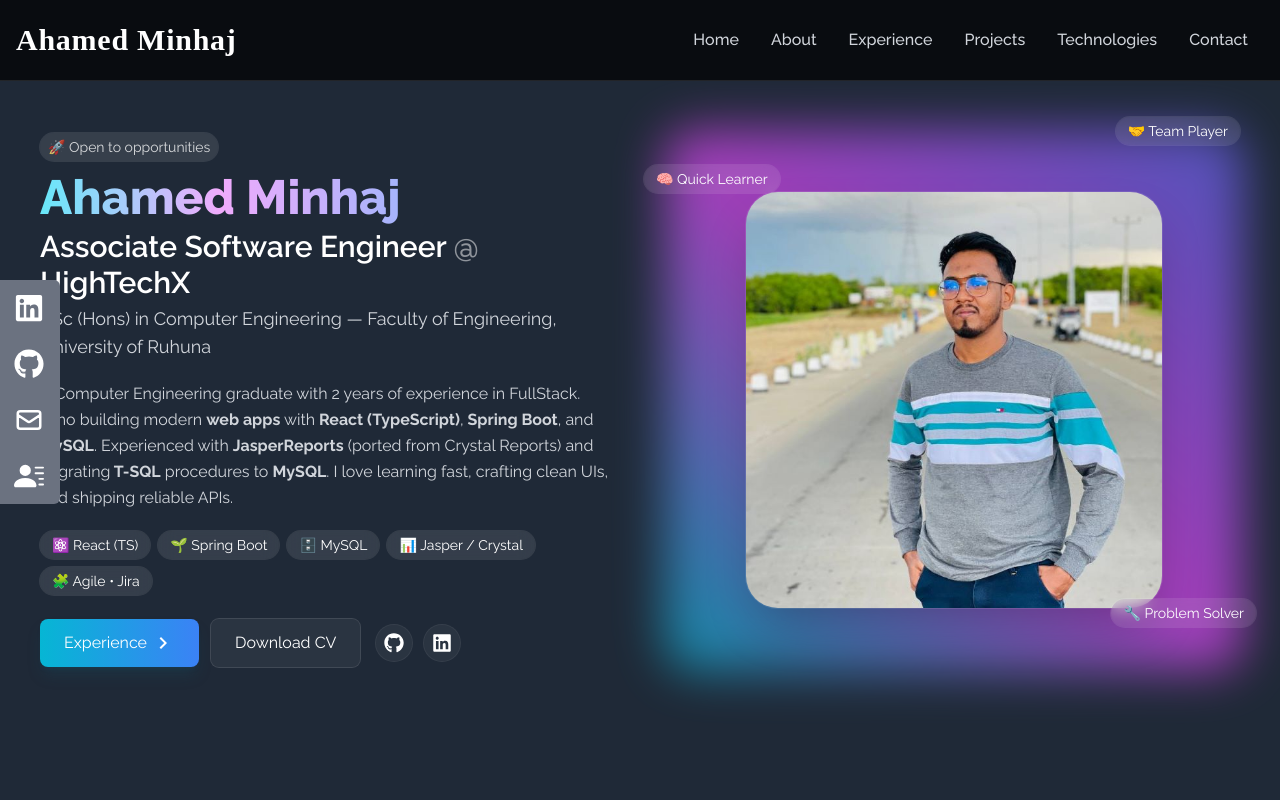
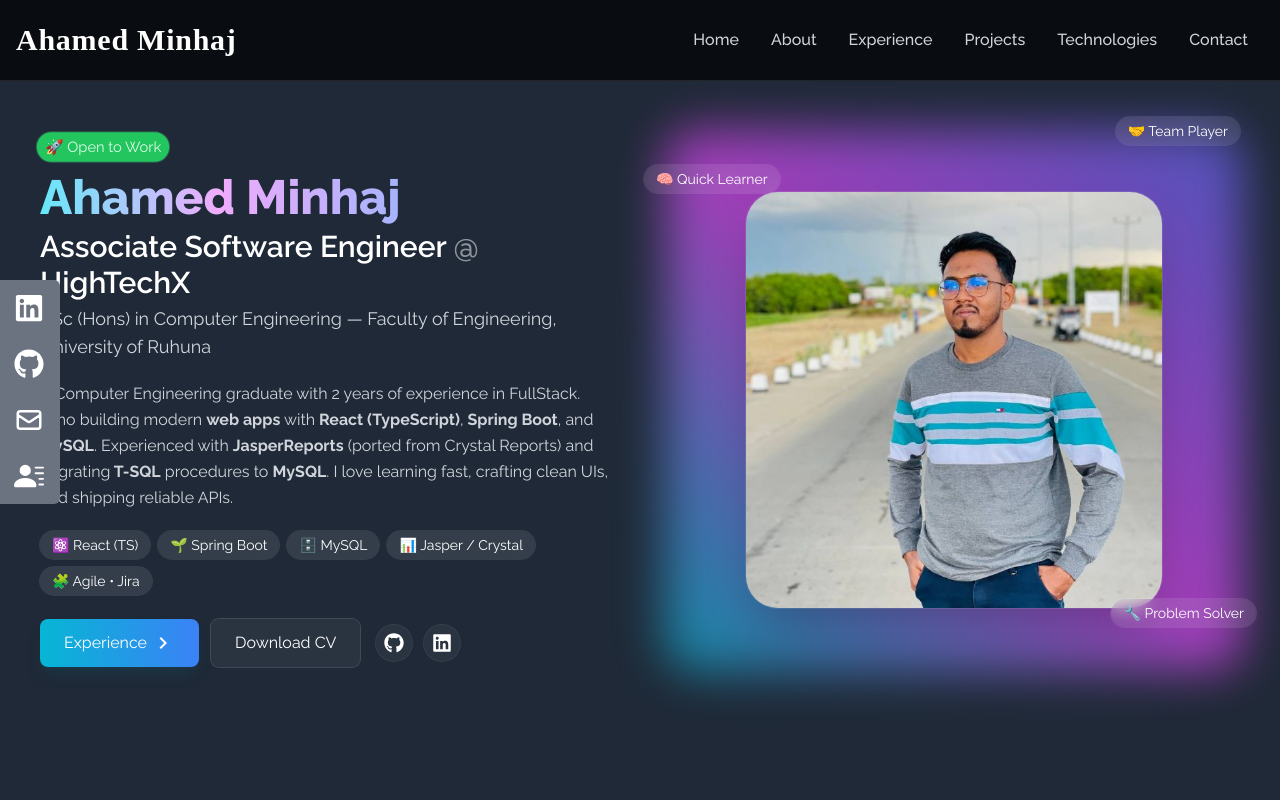
Before and after one commit to AhamedMinhaj456/Ahamed-Minhaj-Portfolio, a React (Create React App) app: page / in a window 1280 px wide. Shown: the top 800 px of the page. Built offline with nearby package versions, Linux system fonts and the light colour scheme.

Commit message:
resume updated

```diff
--- a/src/components/Home.jsx
+++ b/src/components/Home.jsx
@@ -1,4 +1,4 @@
-import React from "react";
+import { useEffect, useState } from "react";
 import HeroImage from "../assets/dp.jpg";
 import { MdOutlineKeyboardArrowRight } from "react-icons/md";
 import { Link } from "react-scroll";
@@ -11,6 +11,17 @@
 );
 
 const Home = () => {
+  const [active, setActive] = useState(false);
+
+  useEffect(() => {
+    const interval = setInterval(() => {
+      setActive(prev => !prev);
+    }, 600);
+
+    return () => clearInterval(interval);
+  }, []);
+
+
   return (
     <div
       name="home"
@@ -24,11 +35,19 @@
         <div className="grid grid-cols-1 md:grid-cols-2 gap-10 md:gap-14 w-full">
           {/* Left: Text */}
           <div className="flex flex-col justify-center">
-            <p className="mb-3 inline-flex items-center gap-2 text-xs sm:text-sm text-white/80">
-              <span className="px-2 py-1 rounded-full bg-white/10 ring-1 ring-white/10">
-                🚀 Open to opportunities
-              </span>
-            </p>
+            <p className="mb-3 inline-flex items-center gap-2 text-xs sm:text-sm text-green-100">
+      <span
+        className={`px-2 py-1 rounded-full ring-1 transition-all duration-300
+          ${
+            active
+              ? "bg-green-500 ring-green-400/30 scale-105"
+              : "bg-green-500/20 ring-green-400/30"
+          }
+        `}
+      >
+        🚀 Open to Work
+      </span>
+    </p>
 
             <h1 className="text-4xl sm:text-5xl font-extrabold leading-tight">
               <span className="bg-clip-text text-transparent bg-gradient-to-r from-cyan-300 via-fuchsia-300 to-indigo-300">
@@ -37,18 +56,25 @@
             </h1>
 
             <h2 className="mt-2 text-2xl sm:text-3xl font-semibold">
-              Associate Software Engineer <span className="text-white/50">@</span> HighTechX
+              Associate Software Engineer{" "}
+              <span className="text-white/50">@</span> HighTechX
             </h2>
 
             <h3 className="mt-1 text-base sm:text-lg text-gray-300">
-              BSc (Hons) in Computer Engineering — Faculty of Engineering, University of Ruhuna
+              BSc (Hons) in Computer Engineering — Faculty of Engineering,
+              University of Ruhuna
             </h3>
 
             <p className="text-gray-300 py-5 max-w-xl leading-relaxed">
-              A Computer Engineering graduate with 2 years of experience in FullStack. Who building modern <strong>web apps</strong> with
-              <strong> React (TypeScript)</strong>, <strong>Spring Boot</strong>, and <strong>MySQL</strong>.
-              Experienced with <strong>JasperReports</strong> (ported from Crystal Reports) and migrating
-              <strong> T-SQL</strong> procedures to <strong>MySQL</strong>. I love learning fast, crafting clean UIs, and shipping reliable APIs.
+              A Computer Engineering graduate with 2 years of experience in
+              FullStack. Who building modern <strong>web apps</strong> with
+              <strong> React (TypeScript)</strong>, <strong>Spring Boot</strong>
+              , and <strong>MySQL</strong>. Experienced with{" "}
+              <strong>JasperReports</strong> (ported from Crystal Reports) and
+              migrating
+              <strong> T-SQL</strong> procedures to <strong>MySQL</strong>. I
+              love learning fast, crafting clean UIs, and shipping reliable
+              APIs.
             </p>
 
             {/* Tech chips */}
@@ -76,7 +102,7 @@
 
               {/* Optional: update hrefs */}
               <a
-                href= "/Ahamed_Minhaj.pdf"
+                href="/Ahamed_Minhaj.pdf"
                 target="_blank"
                 rel="noopener noreferrer"
                 className="px-6 py-3 rounded-lg ring-1 ring-white/15 bg-white/5 hover:bg-white/10 transition"
@@ -86,7 +112,7 @@
 
               <div className="flex items-center gap-3 ml-1">
                 <a
-                  href= "https://github.com/ahamedminhaj456"
+                  href="https://github.com/ahamedminhaj456"
                   target="_blank"
                   rel="noopener noreferrer"
                   className="p-2 rounded-full bg-white/5 ring-1 ring-white/10 hover:bg-white/10 transition"
@@ -96,7 +122,7 @@
                   <FaGithub className="text-xl" />
                 </a>
                 <a
-                  href= "https://www.linkedin.com/in/ahamed-minhaj-24697a215/"
+                  href="https://www.linkedin.com/in/ahamed-minhaj-24697a215/"
                   target="_blank"
                   rel="noopener noreferrer"
                   className="p-2 rounded-full bg-white/5 ring-1 ring-white/10 hover:bg-white/10 transition"
```
